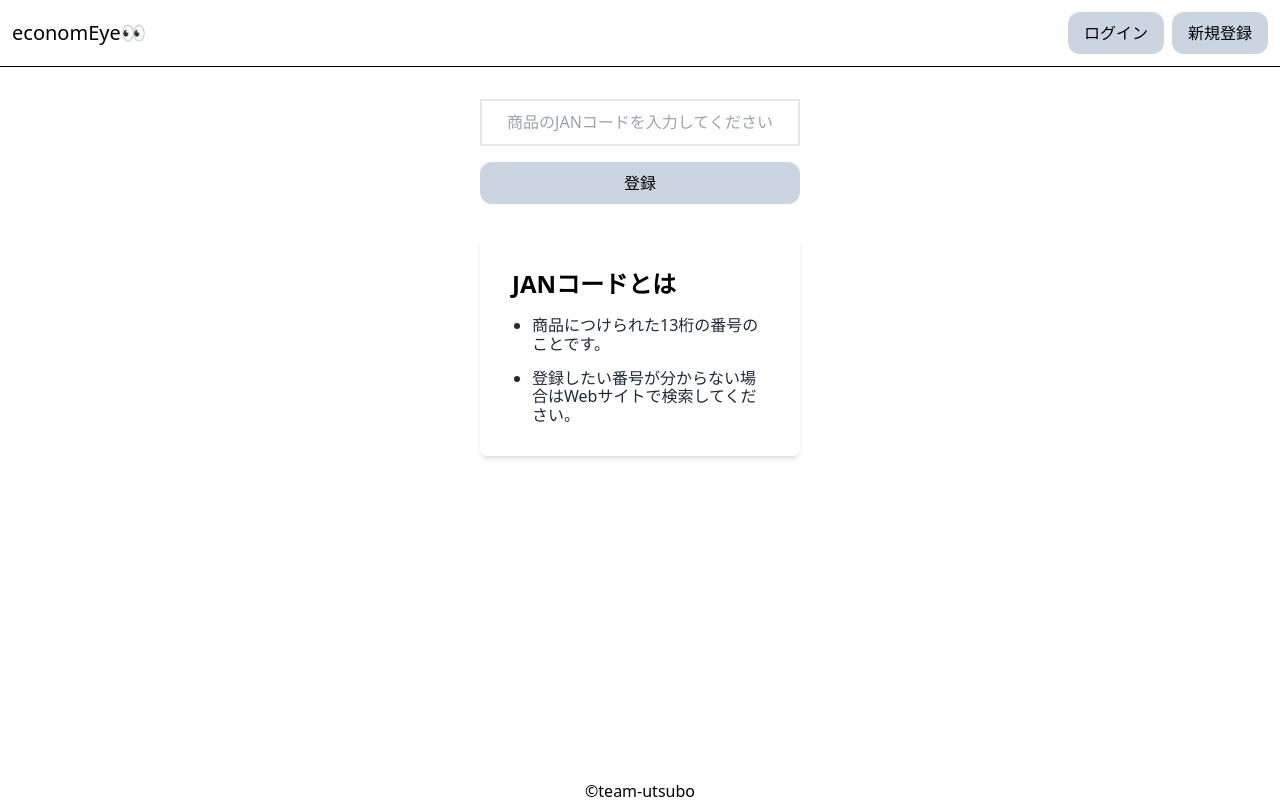
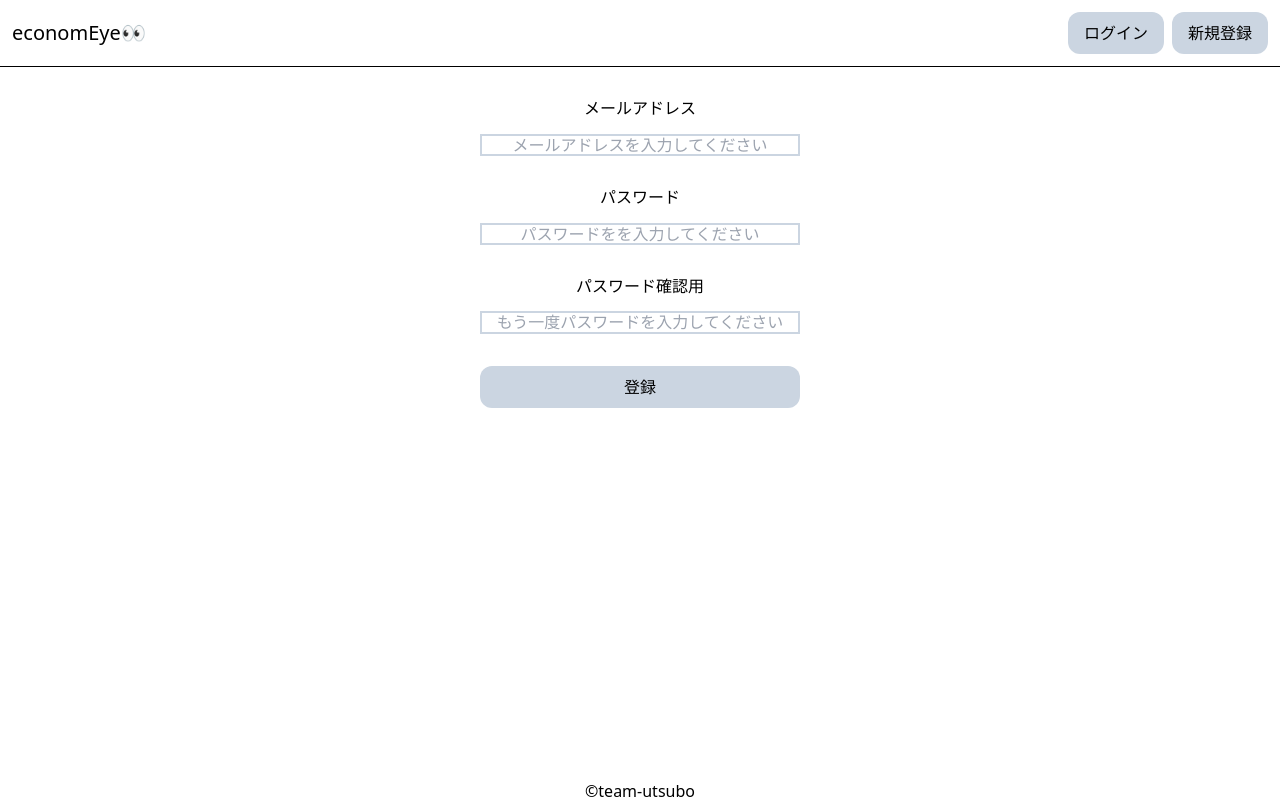
Before and after one commit to kikudesuyo/economEye, a React (Vite) app: page / in a window 1280 px wide. Built offline with nearby package versions, Linux system fonts and the light colour scheme.

Commit message:
refactor: modify auth design

```diff
--- a/src/App.tsx
+++ b/src/App.tsx
@@ -12,7 +12,7 @@ import Header from "@/utils/components/Header";
 import Footer from "@/utils/components/Footer";
 
 function App() {
-  const [pageName, setPageName] = React.useState<PageName>("RegisterItem");
+  const [pageName, setPageName] = React.useState<PageName>("Signup");
 
   const pageMap = {
     Home: <Home />,
--- a/src/pages/auth/login/Login.tsx
+++ b/src/pages/auth/login/Login.tsx
@@ -9,11 +9,11 @@ type Props = {
 const Login = ({ setPageName }: Props) => {
   const [email, setEmail] = React.useState<string>("koya@koya.com");
   return (
-    <div className="flex flex-col items-center gap-8 pt-3 ">
+    <div className="flex flex-col items-center gap-8 py-8">
       <div>
         <p>メールアドレス</p>
         <input
-          type="text"
+          type="email"
           placeholder="メールアドレスを入力してください"
           value={email}
           onChange={(e) => setEmail(e.target.value)}
@@ -21,7 +21,7 @@ const Login = ({ setPageName }: Props) => {
       </div>
       <div>
         <p>パスワード</p>
-        <input type="text" placeholder="パスワードを入力してください" />
+        <input type="password" placeholder="パスワードを入力してください" />
       </div>
       <LoginButton setPageName={setPageName} email={email} />
     </div>
--- a/src/pages/auth/signup/Signup.tsx
+++ b/src/pages/auth/signup/Signup.tsx
@@ -7,18 +7,30 @@ type Props = {
 };
 const Signup = ({ setPageName }: Props) => {
   return (
-    <div>
-      <div>
+    <div className="flex flex-col w-80 gap-8 py-8 text-center mx-auto">
+      <div className="flex flex-col gap-4">
         <a>メールアドレス</a>
-        <input type="text" placeholder="メールアドレス入れて" />
+        <input
+          className="border-2 border-slate-300"
+          type="email"
+          placeholder="メールアドレスを入力してください"
+        />
       </div>
-      <div>
+      <div className="flex flex-col gap-4">
         <a>パスワード</a>
-        <input type="text" placeholder="パスワードを入れて" />
+        <input
+          className="border-2 border-slate-300"
+          type="password"
+          placeholder="パスワードをを入力してください"
+        />
       </div>
-      <div>
+      <div className="flex flex-col gap-4">
         <a>パスワード確認用</a>
-        <input type="text" placeholder="パスワード入れて" />
+        <input
+          className="border-2 border-slate-300"
+          type="password"
+          placeholder="もう一度パスワードを入力してください"
+        />
       </div>
       <SwitchPageButton
         label="登録"
```
